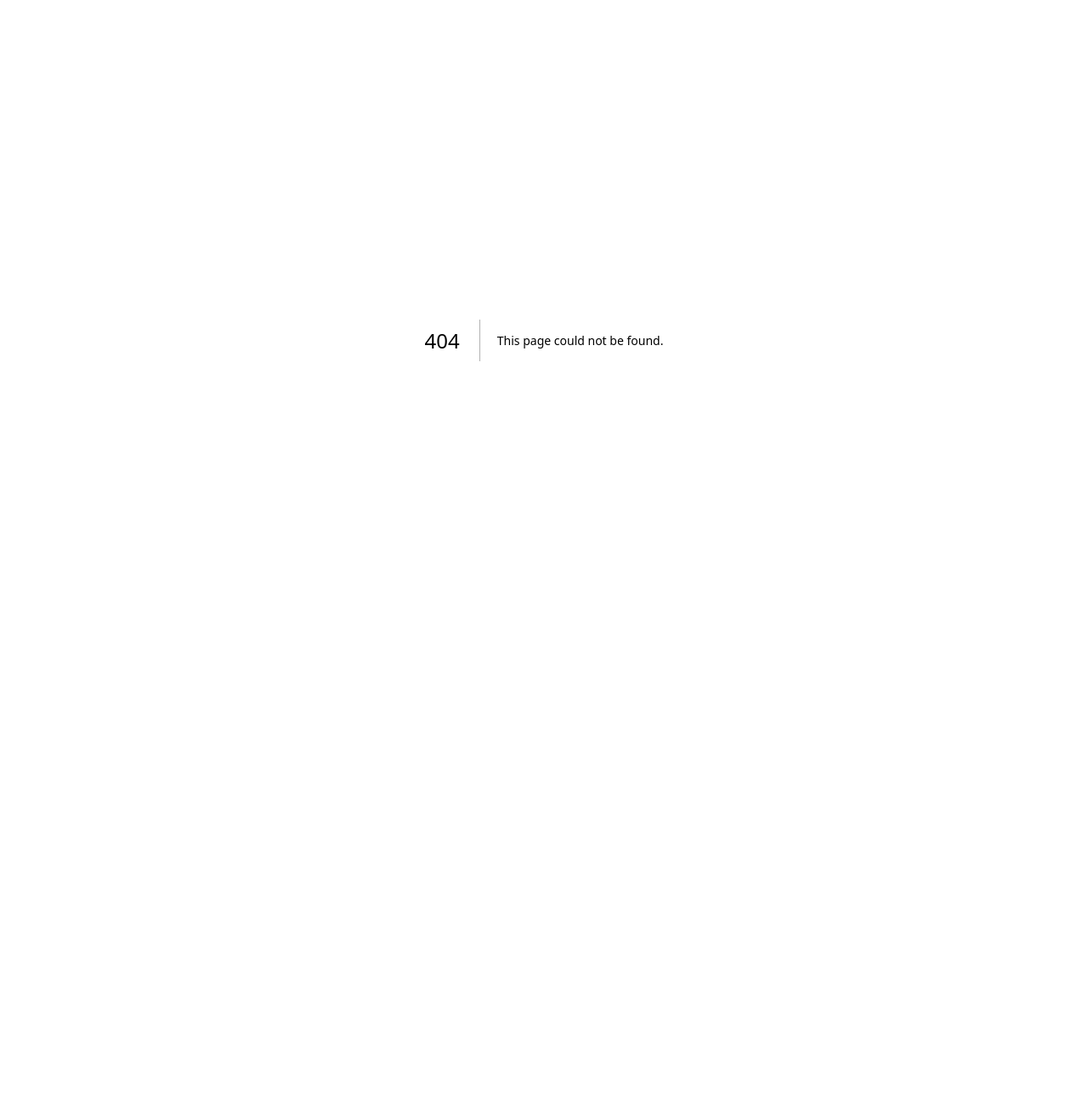
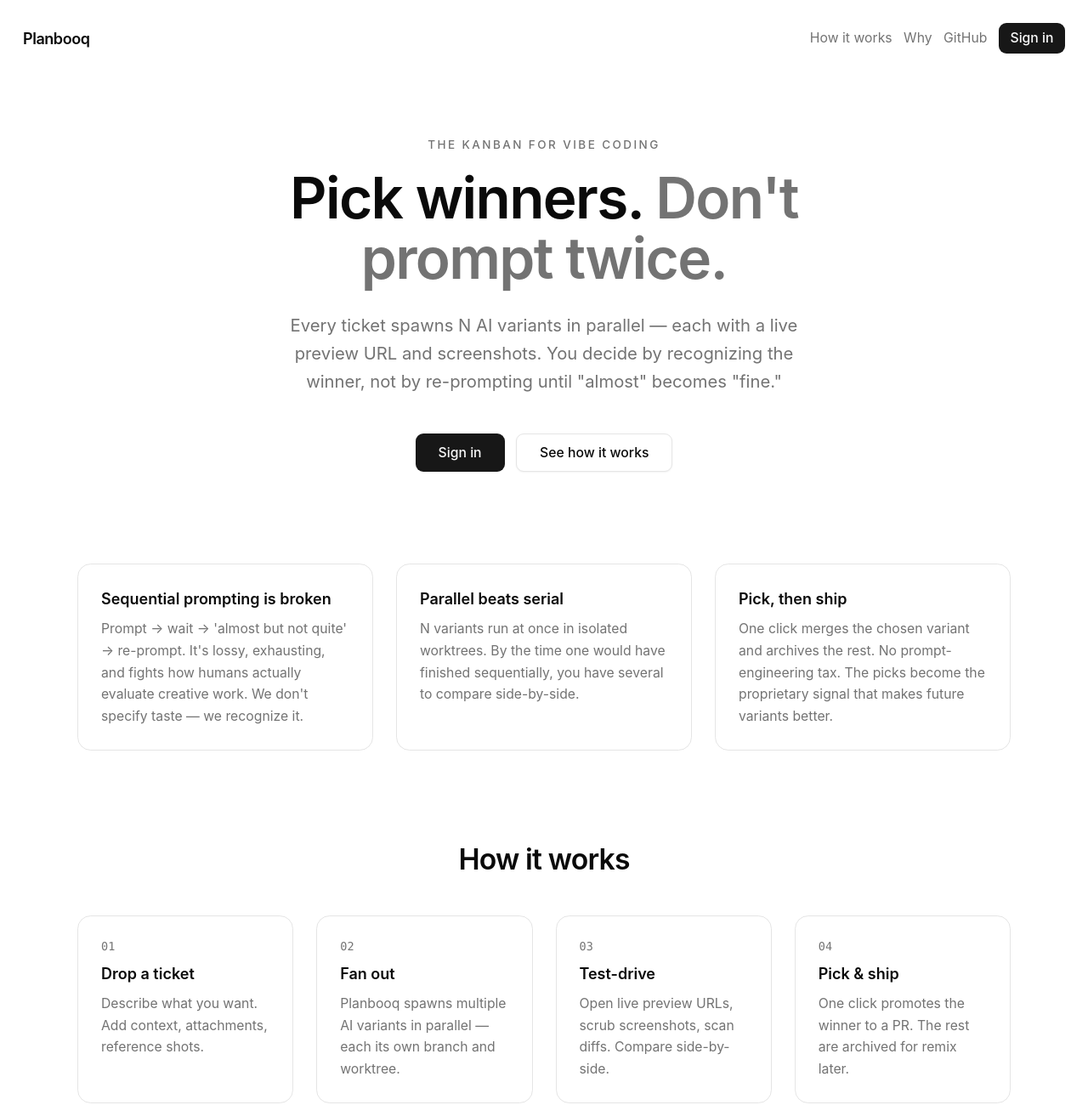
Before and after one commit to jaequery/planbooq, a Next.js app: page /welcome in a window 1280 px wide. Before the commit this address had no page. Shown: the top 1300 px of the page at 85% size. Before the commit the page ends 800 px from the top, so only its background shows below. Built offline with nearby package versions, Linux system fonts and the light colour scheme; no server answers.

Commit message:
feat(welcome): public landing page at /welcome
Marketing/pitch page kept off `/` so the auth-gate redirect to the
user's workspace stays the default behavior. CTAs link back to `/` so
signed-in visitors land in the app and signed-out visitors hit the
existing sign-in flow — no duplicate auth UI.

```diff
--- /dev/null
+++ b/src/app/welcome/page.tsx
@@ -0,0 +1,170 @@
+import Link from "next/link";
+import { Button } from "@/components/ui/button";
+import { auth } from "@/server/auth";
+
+export const metadata = {
+  title: "Planbooq — pick winners, don't prompt twice",
+  description:
+    "The kanban for vibe coding. Every ticket spawns N AI variants in parallel — pick the winner instead of re-prompting.",
+};
+
+export default async function WelcomePage(): Promise<React.ReactElement> {
+  const session = await auth();
+  const ctaHref = session?.user?.id ? "/" : "/";
+  const ctaLabel = session?.user?.id ? "Open your workspace" : "Sign in";
+
+  return (
+    <main className="min-h-screen bg-background text-foreground">
+      <header className="mx-auto flex max-w-6xl items-center justify-between px-6 py-6">
+        <Link href="/welcome" className="font-semibold tracking-tight">
+          Planbooq
+        </Link>
+        <nav className="flex items-center gap-3 text-sm">
+          <a href="#how" className="text-muted-foreground hover:text-foreground">
+            How it works
+          </a>
+          <a href="#why" className="text-muted-foreground hover:text-foreground">
+            Why
+          </a>
+          <a
+            href="https://github.com/jaequery/planbooq"
+            className="text-muted-foreground hover:text-foreground"
+          >
+            GitHub
+          </a>
+          <Button size="sm" asChild>
+            <Link href={ctaHref}>{ctaLabel}</Link>
+          </Button>
+        </nav>
+      </header>
+
+      <section className="mx-auto max-w-4xl px-6 pt-16 pb-24 text-center">
+        <p className="mb-4 text-xs font-medium uppercase tracking-[0.18em] text-muted-foreground">
+          The kanban for vibe coding
+        </p>
+        <h1 className="text-balance text-5xl font-semibold leading-[1.05] tracking-tight md:text-6xl">
+          Pick winners.{" "}
+          <span className="text-muted-foreground">Don't prompt twice.</span>
+        </h1>
+        <p className="mx-auto mt-6 max-w-2xl text-balance text-lg leading-relaxed text-muted-foreground">
+          Every ticket spawns N AI variants in parallel — each with a live preview URL and
+          screenshots. You decide by recognizing the winner, not by re-prompting until "almost"
+          becomes "fine."
+        </p>
+        <div className="mt-10 flex items-center justify-center gap-3">
+          <Button size="lg" asChild>
+            <Link href={ctaHref}>{ctaLabel}</Link>
+          </Button>
+          <Button size="lg" variant="outline" asChild>
+            <a href="#how">See how it works</a>
+          </Button>
+        </div>
+      </section>
+
+      <section id="why" className="mx-auto max-w-5xl px-6 pb-24">
+        <div className="grid gap-6 md:grid-cols-3">
+          <Card
+            title="Sequential prompting is broken"
+            body="Prompt → wait → 'almost but not quite' → re-prompt. It's lossy, exhausting, and fights how humans actually evaluate creative work. We don't specify taste — we recognize it."
+          />
+          <Card
+            title="Parallel beats serial"
+            body="N variants run at once in isolated worktrees. By the time one would have finished sequentially, you have several to compare side-by-side."
+          />
+          <Card
+            title="Pick, then ship"
+            body="One click merges the chosen variant and archives the rest. No prompt-engineering tax. The picks become the proprietary signal that makes future variants better."
+          />
+        </div>
+      </section>
+
+      <section id="how" className="mx-auto max-w-5xl px-6 pb-24">
+        <h2 className="mb-10 text-center text-3xl font-semibold tracking-tight">
+          How it works
+        </h2>
+        <ol className="grid gap-6 md:grid-cols-4">
+          <Step
+            n={1}
+            title="Drop a ticket"
+            body="Describe what you want. Add context, attachments, reference shots."
+          />
+          <Step
+            n={2}
+            title="Fan out"
+            body="Planbooq spawns multiple AI variants in parallel — each its own branch and worktree."
+          />
+          <Step
+            n={3}
+            title="Test-drive"
+            body="Open live preview URLs, scrub screenshots, scan diffs. Compare side-by-side."
+          />
+          <Step
+            n={4}
+            title="Pick & ship"
+            body="One click promotes the winner to a PR. The rest are archived for remix later."
+          />
+        </ol>
+      </section>
+
+      <section className="mx-auto max-w-4xl px-6 pb-24">
+        <div className="rounded-2xl border bg-muted/30 p-8 md:p-12">
+          <h2 className="text-3xl font-semibold tracking-tight">
+            Replace Lovable + Cursor + Linear
+          </h2>
+          <p className="mt-4 text-balance text-lg text-muted-foreground">
+            One surface optimized for the new bottleneck:{" "}
+            <span className="text-foreground">deciding fast on AI output.</span> Real-time
+            multiplayer kanban, full keyboard nav, GitHub-wired tickets, BYOK so unit economics
+            stay yours.
+          </p>
+          <div className="mt-8">
+            <Button size="lg" asChild>
+              <Link href={ctaHref}>{ctaLabel}</Link>
+            </Button>
+          </div>
+        </div>
+      </section>
+
+      <footer className="border-t">
+        <div className="mx-auto flex max-w-6xl items-center justify-between px-6 py-6 text-xs text-muted-foreground">
+          <span>© {new Date().getFullYear()} Planbooq</span>
+          <div className="flex gap-4">
+            <a href="https://github.com/jaequery/planbooq" className="hover:text-foreground">
+              GitHub
+            </a>
+            <Link href="/" className="hover:text-foreground">
+              App
+            </Link>
+          </div>
+        </div>
+      </footer>
+    </main>
+  );
+}
+
+function Card({ title, body }: { title: string; body: string }): React.ReactElement {
+  return (
+    <div className="rounded-xl border bg-card p-6">
+      <h3 className="text-base font-semibold">{title}</h3>
+      <p className="mt-2 text-sm leading-relaxed text-muted-foreground">{body}</p>
+    </div>
+  );
+}
+
+function Step({
+  n,
+  title,
+  body,
+}: {
+  n: number;
+  title: string;
+  body: string;
+}): React.ReactElement {
+  return (
+    <li className="rounded-xl border bg-card p-6">
+      <div className="text-xs font-mono text-muted-foreground">0{n}</div>
+      <h3 className="mt-2 text-base font-semibold">{title}</h3>
+      <p className="mt-2 text-sm leading-relaxed text-muted-foreground">{body}</p>
+    </li>
+  );
+}
```
